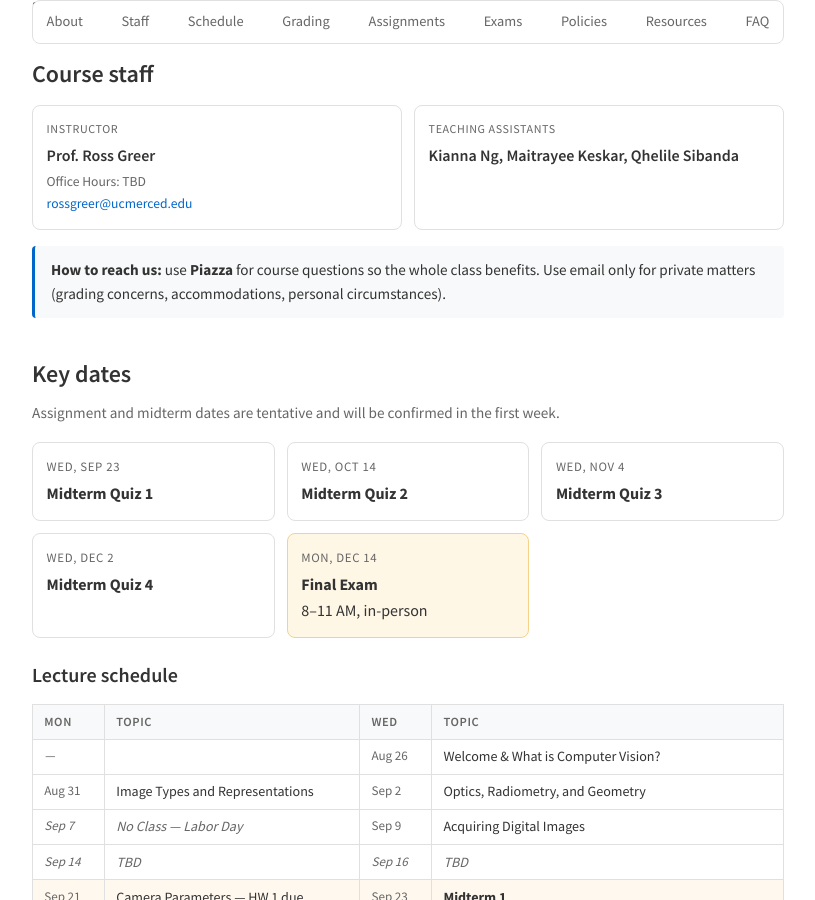
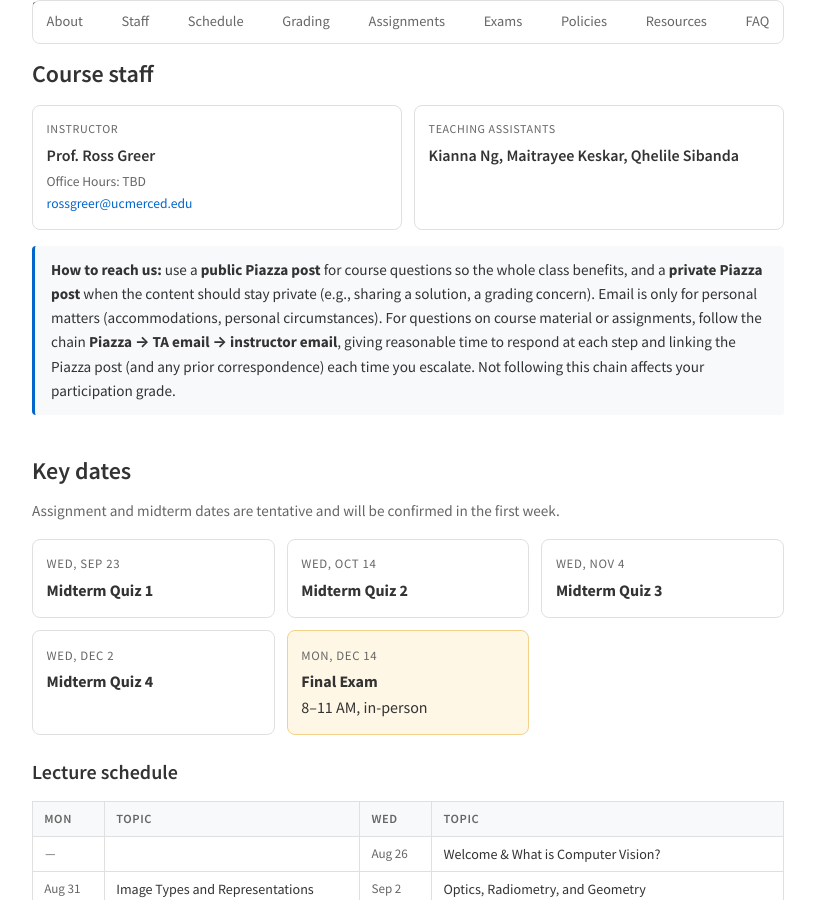
Before and after one commit to rossgreer/rossgreer.github.io, a Jekyll site: the page built from cse185.md, in a window 1280 px wide and 900 px high, scrolled down 923 px. Shown: the whole window, without its empty margins (232-1047 px from the left). Built offline with Jekyll 4.4.1, drawn with Linux system fonts in a browser that asks for light colours; some web fonts are replaced.

Commit message:
Clarify Piazza/email escalation chain in CSE 185 staff contact note
Co-Authored-By: Claude Sonnet 5 <noreply@anthropic.com>

```diff
--- a/cse185.md
+++ b/cse185.md
@@ -62,7 +62,7 @@ permalink: /teaching/cse185/
       <div class="staff-name">Kianna Ng, Maitrayee Keskar, Qhelile Sibanda</div>
     </div>
   </div>
-  <p class="staff-note"><strong>How to reach us:</strong> use <strong>Piazza</strong> for course questions so the whole class benefits. Use email only for private matters (grading concerns, accommodations, personal circumstances).</p>
+  <p class="staff-note"><strong>How to reach us:</strong> use a <strong>public Piazza post</strong> for course questions so the whole class benefits, and a <strong>private Piazza post</strong> when the content should stay private (e.g., sharing a solution, a grading concern). Email is only for personal matters (accommodations, personal circumstances). For questions on course material or assignments, follow the chain <strong>Piazza &rarr; TA email &rarr; instructor email</strong>, giving reasonable time to respond at each step and linking the Piazza post (and any prior correspondence) each time you escalate. Not following this chain affects your participation grade.</p>
 </section>
 
 <section id="schedule" class="syllabus-section">
```
